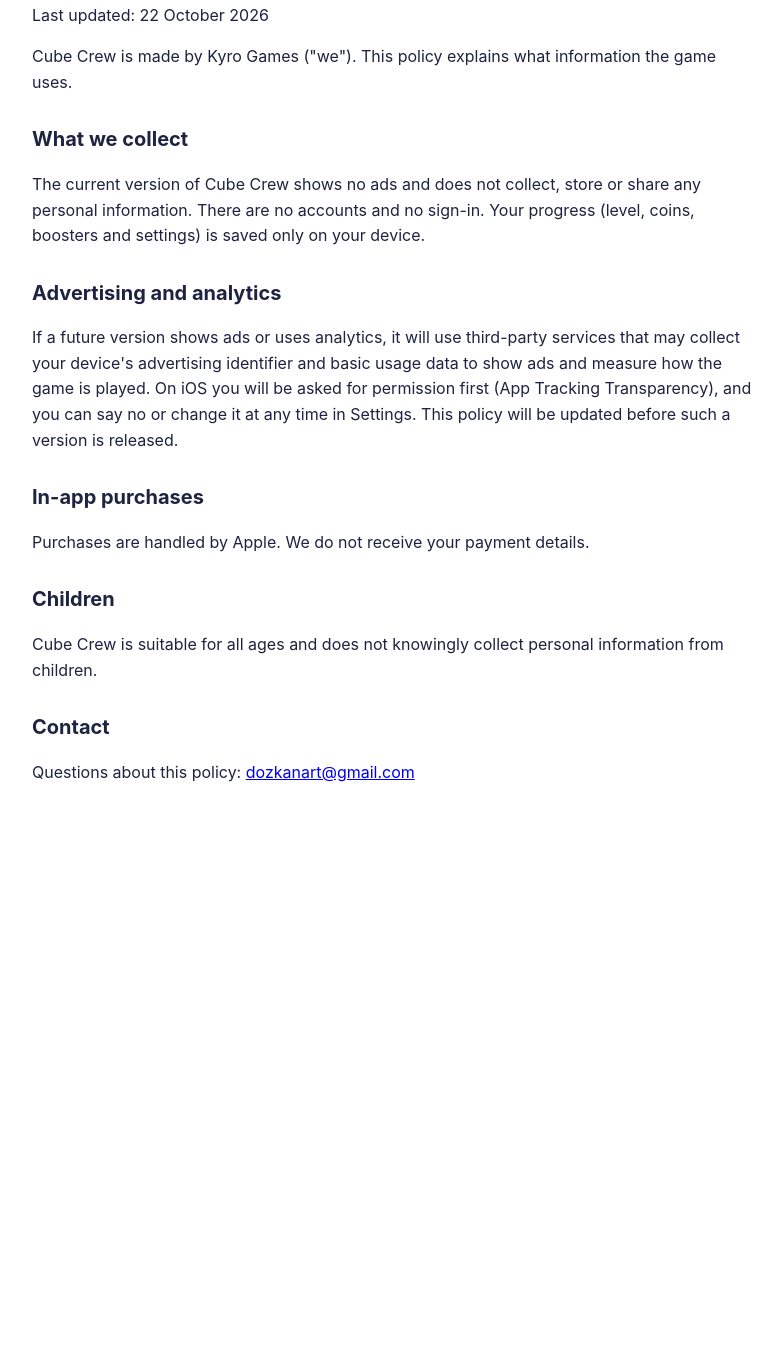
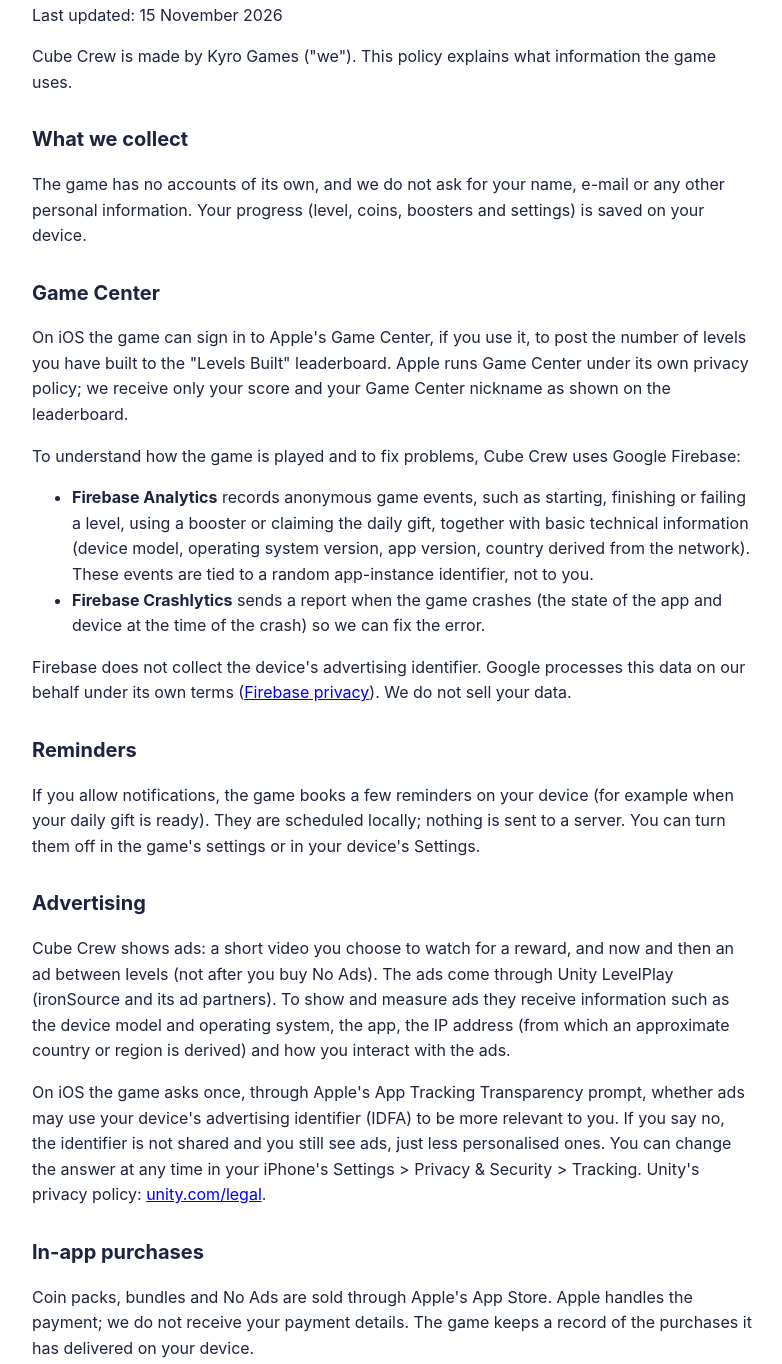
Before and after one commit to denizozkanart/cubecrew, a plain HTML site: page privacy.html in a window 1280 px wide. Shown: the part 101-1465 px from the top of the page, without its empty margins (248-1030 px from the left). Before the commit the page ends 926 px from the top, so only its background shows below. Drawn offline with Linux system fonts and the light colour scheme.

Commit message:
Cube Crew 1.1 privacy policy: Firebase, ads (LevelPlay, ATT), purchases, reminders, Game Center
Co-Authored-By: Claude Opus 5.5 <noreply@anthropic.com>

```diff
--- a/privacy.html
+++ b/privacy.html
@@ -11,24 +11,50 @@
 </head>
 <body>
 <h1>Cube Crew: Sort, Stack, Build! — Privacy Policy</h1>
-<p>Last updated: 22 October 2026</p>
+<p>Last updated: 15 November 2026</p>
 <p>Cube Crew is made by Kyro Games ("we"). This policy explains what information the game uses.</p>
 
 <h2>What we collect</h2>
-<p>The current version of Cube Crew shows no ads and does not collect, store or share any personal information. There are no accounts and
-no sign-in. Your progress (level, coins, boosters and settings) is saved only on your device.</p>
+<p>The game has no accounts of its own, and we do not ask for your name, e-mail or any other personal information. Your
+progress (level, coins, boosters and settings) is saved on your device.</p>
 
-<h2>Advertising and analytics</h2>
-<p>If a future version shows ads or uses analytics, it will use third-party services that may collect your device's
-advertising identifier and basic usage data to show ads and measure how the game is played. On iOS you will be asked for
-permission first (App Tracking Transparency), and you can say no or change it at any time in Settings. This policy will
-be updated before such a version is released.</p>
+<h2>Game Center</h2>
+<p>On iOS the game can sign in to Apple's Game Center, if you use it, to post the number of levels you have built to the
+"Levels Built" leaderboard. Apple runs Game Center under its own privacy policy; we receive only your score and your
+Game Center nickname as shown on the leaderboard.</p>
+<p>To understand how the game is played and to fix problems, Cube Crew uses Google Firebase:</p>
+<ul>
+  <li><b>Firebase Analytics</b> records anonymous game events, such as starting, finishing or failing a level, using a
+  booster or claiming the daily gift, together with basic technical information (device model, operating system version,
+  app version, country derived from the network). These events are tied to a random app-instance identifier, not to you.</li>
+  <li><b>Firebase Crashlytics</b> sends a report when the game crashes (the state of the app and device at the time of the
+  crash) so we can fix the error.</li>
+</ul>
+<p>Firebase does not collect the device's advertising identifier. Google processes this data on our behalf under its own
+terms (<a href="https://firebase.google.com/support/privacy">Firebase privacy</a>). We do not sell your data.</p>
+
+<h2>Reminders</h2>
+<p>If you allow notifications, the game books a few reminders on your device (for example when your daily gift is ready).
+They are scheduled locally; nothing is sent to a server. You can turn them off in the game's settings or in your device's
+Settings.</p>
+
+<h2>Advertising</h2>
+<p>Cube Crew shows ads: a short video you choose to watch for a reward, and now and then an ad between levels (not after
+you buy No Ads). The ads come through Unity LevelPlay (ironSource and its ad partners). To show and measure ads they
+receive information such as the device model and operating system, the app, the IP address (from which an approximate
+country or region is derived) and how you interact with the ads.</p>
+<p>On iOS the game asks once, through Apple's App Tracking Transparency prompt, whether ads may use your device's
+advertising identifier (IDFA) to be more relevant to you. If you say no, the identifier is not shared and you still see
+ads, just less personalised ones. You can change the answer at any time in your iPhone's Settings &gt; Privacy &amp;
+Security &gt; Tracking. Unity's privacy policy: <a href="https://unity.com/legal/game-player-and-app-user-privacy-policy">unity.com/legal</a>.</p>
 
 <h2>In-app purchases</h2>
-<p>Purchases are handled by Apple. We do not receive your payment details.</p>
+<p>Coin packs, bundles and No Ads are sold through Apple's App Store. Apple handles the payment; we do not receive your
+payment details. The game keeps a record of the purchases it has delivered on your device.</p>
 
 <h2>Children</h2>
-<p>Cube Crew is suitable for all ages and does not knowingly collect personal information from children.</p>
+<p>Cube Crew is meant for a general audience and does not knowingly collect personal information from children under 13.
+The game does not ask for a name, e-mail or any other contact details.</p>
 
 <h2>Contact</h2>
 <p>Questions about this policy: <a href="mailto:dozkanart@gmail.com">dozkanart@gmail.com</a></p>
```
